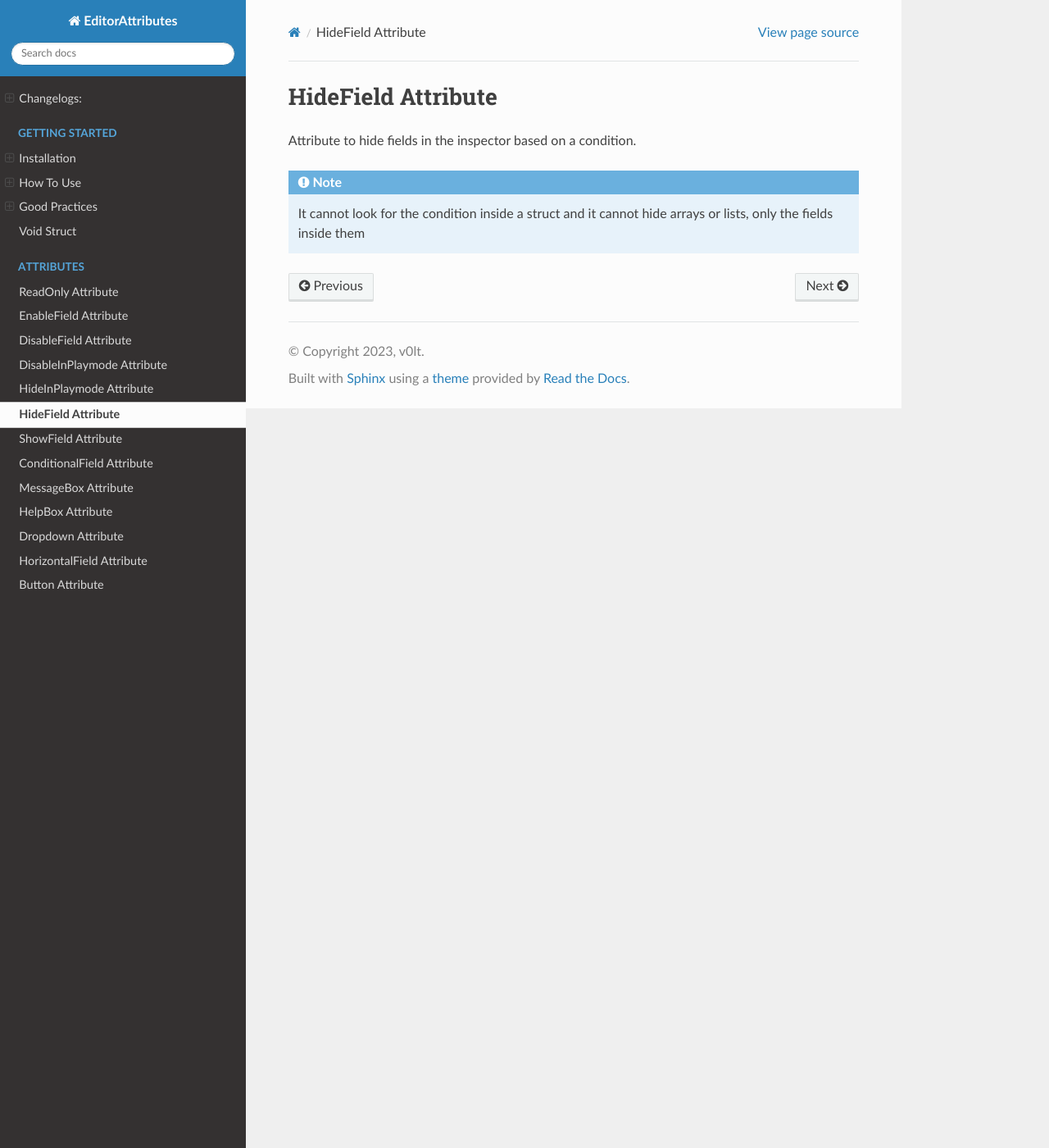
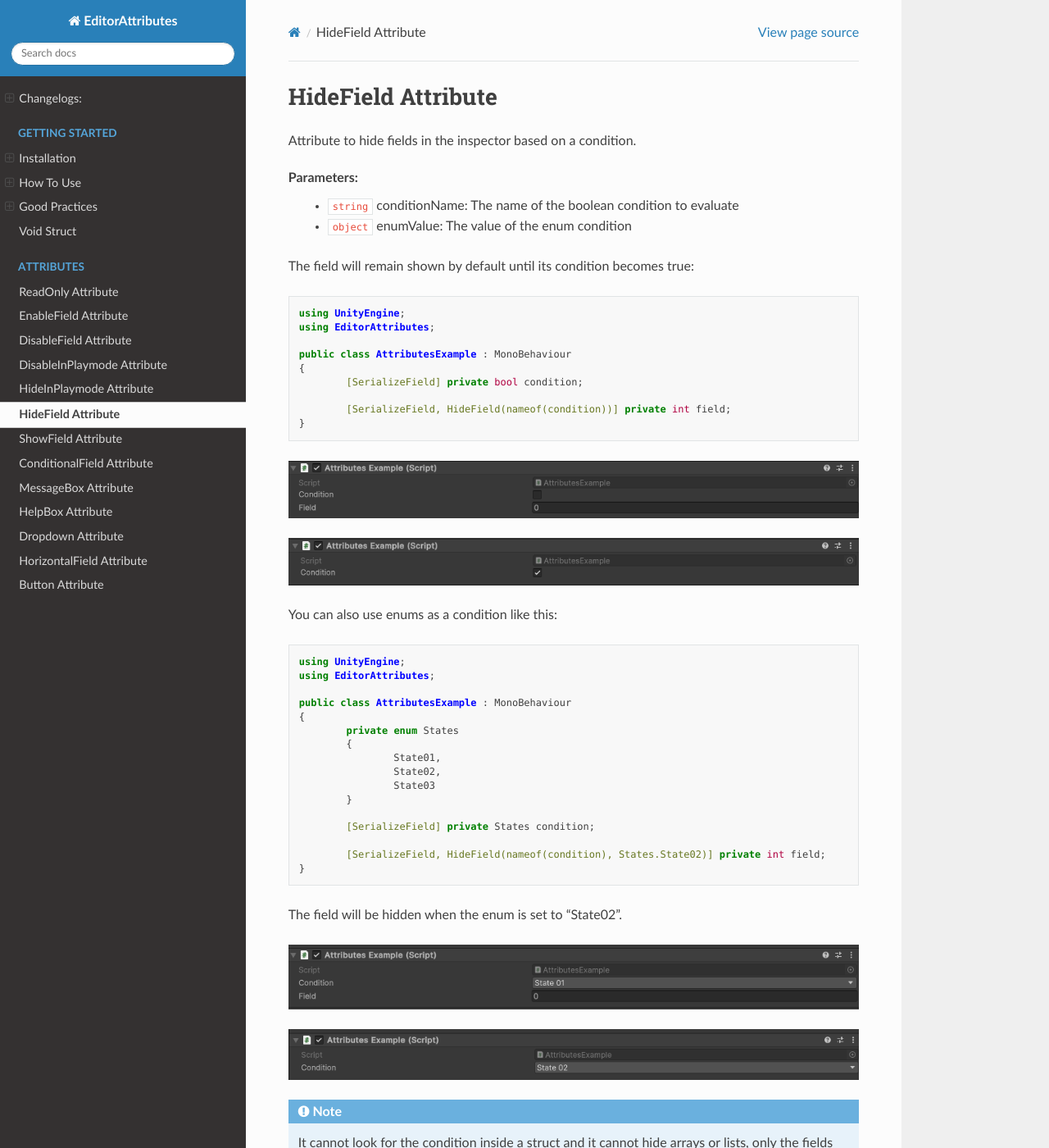
Before and after one commit to v0lt13/EditorAttributesDocs, a Sphinx documentation site: the page built from docs/source/Attributes/hidefield.rst, in a window 1280 px wide and 1400 px high. Shown: the whole window at 82% size. Built offline with Sphinx 7.4.7 and the Read the Docs theme 2.0.0, drawn with Linux system fonts in a browser that asks for light colours.

Commit message:
Show/HideField docs

```diff
--- a/docs/source/Attributes/hidefield.rst
+++ b/docs/source/Attributes/hidefield.rst
@@ -3,5 +3,50 @@ HideField Attribute
 
 Attribute to hide fields in the inspector based on a condition.
 
+**Parameters:**
+	- ``string`` conditionName: The name of the boolean condition to evaluate
+	- ``object`` enumValue: The value of the enum condition
+
+The field will remain shown by default until its condition becomes true::
+
+	using UnityEngine;
+	using EditorAttributes;
+
+	public class AttributesExample : MonoBehaviour
+	{
+		[SerializeField] private bool condition;
+
+		[SerializeField, HideField(nameof(condition))] private int field;
+	}
+
+.. image:: ../Images/HideField01.png
+
+.. image:: ../Images/HideField02.png
+
+You can also use enums as a condition like this::
+
+	using UnityEngine;
+	using EditorAttributes;
+
+	public class AttributesExample : MonoBehaviour
+	{
+		private enum States
+		{
+			State01,
+			State02,
+			State03
+		}
+
+		[SerializeField] private States condition;
+
+		[SerializeField, HideField(nameof(condition), States.State02)] private int field;
+	}
+
+The field will be hidden when the enum is set to “State02”.
+
+.. image:: ../Images/HideField03.png
+
+.. image:: ../Images/HideField04.png
+
 .. note::
 	It cannot look for the condition inside a struct and it cannot hide arrays or lists, only the fields inside them
```
Also changed, not shown: docs/source/Attributes/showfield.rst (+45 -0 lines), docs/source/Images/HideField01.png (added), docs/source/Images/HideField02.png (added), docs/source/Images/HideField03.png (added), docs/source/Images/HideField04.png (added), docs/source/Images/ShowField01.png (added), docs/source/Images/ShowField02.png (added), docs/source/Images/ShowField03.png (added), docs/source/Images/ShowField04.png (added).
